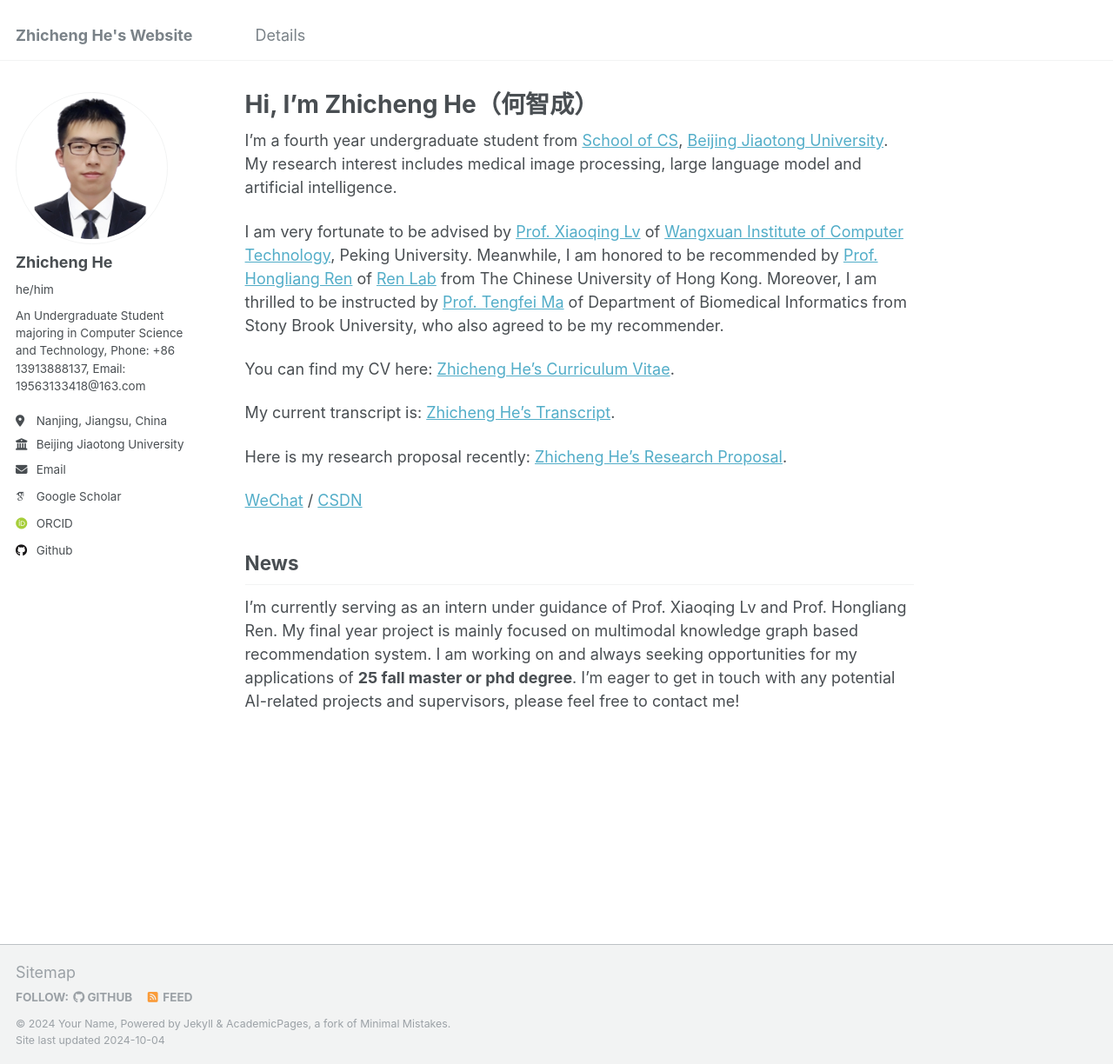
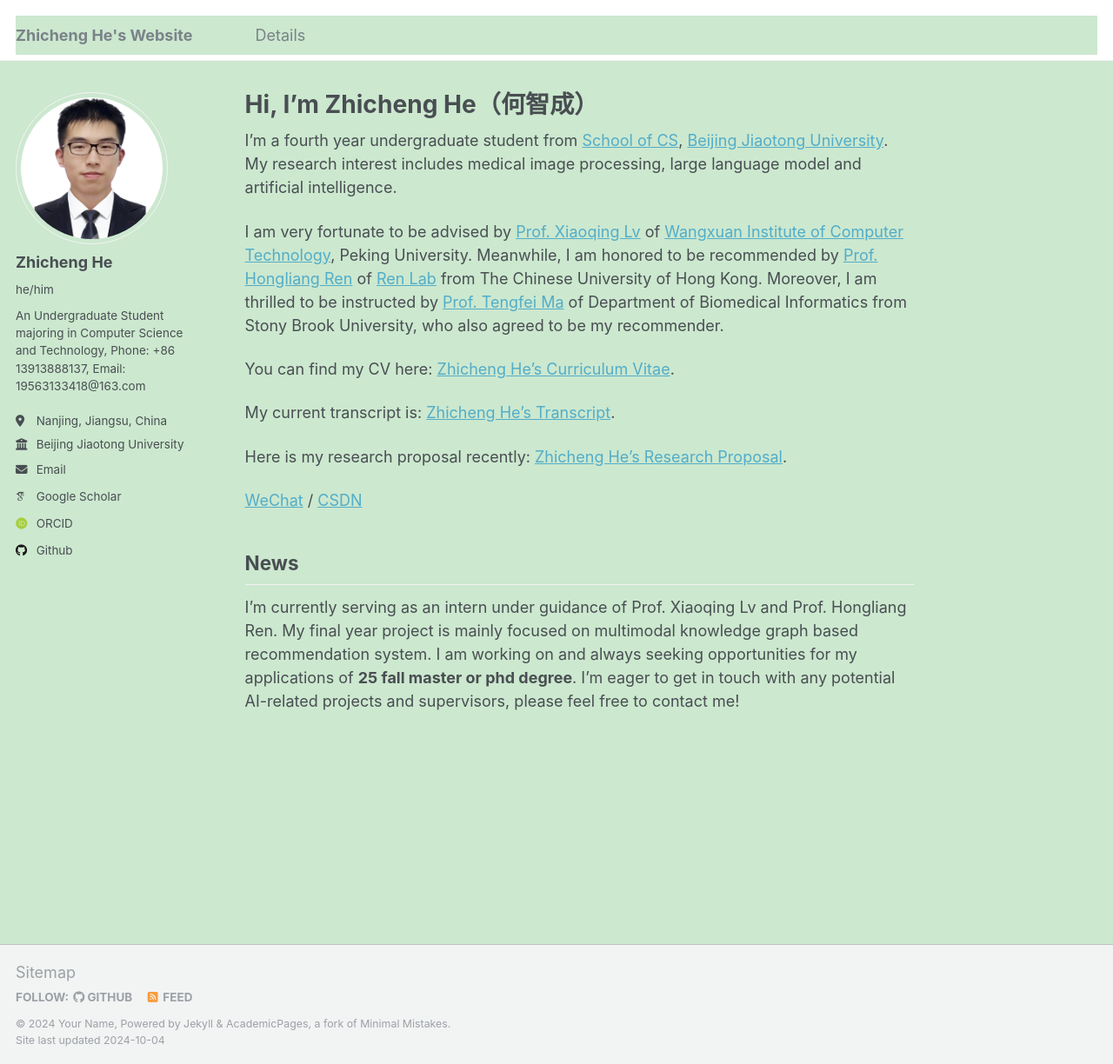
Before and after one commit to hezhicheng2002/hezhicheng2002.github.io, a Jekyll site: the page built from _pages/about.md, in a window 1280 px wide and 1224 px high. Shown: the whole window at 87% size. Built offline with Jekyll 4.4.1, drawn with Linux system fonts in a browser that asks for light colours; some web fonts are replaced.

Commit message:
Update _variables.scss

```diff
--- a/_sass/_variables.scss
+++ b/_sass/_variables.scss
@@ -62,7 +62,7 @@ $light-gray                 : mix(#fff, $gray, 50%);
 $lighter-gray               : mix(#fff, $gray, 90%);
 
 $body-color                 : #fff;
-$background-color           : #fff;
+$background-color           : #cce8cf;
 $code-background-color      : #fafafa;
 $code-background-color-dark : $light-gray;
 $text-color                 : $dark-gray;
```
